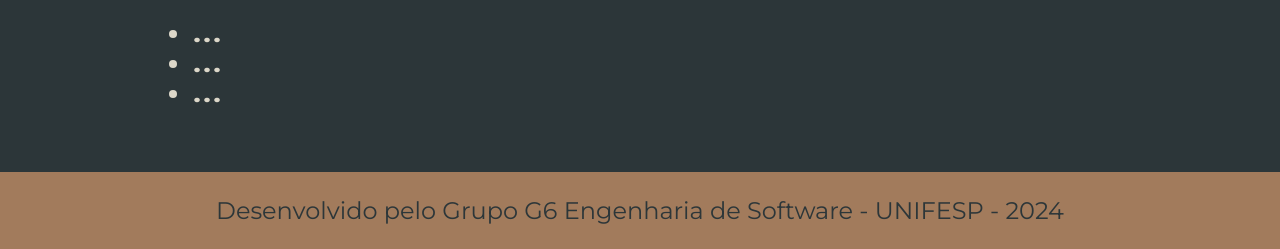
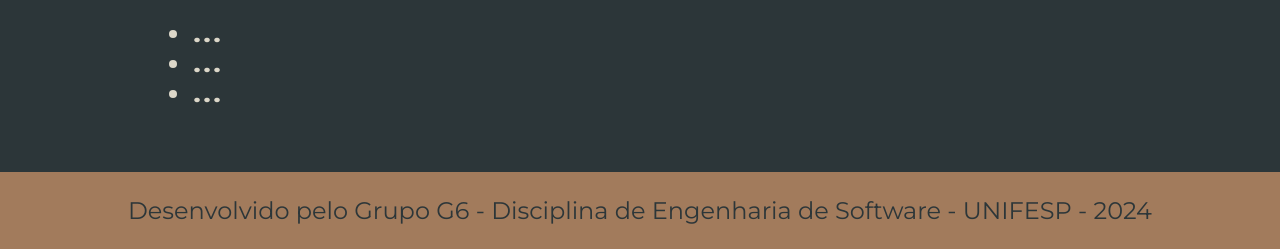
Before and after one commit to IsabelaAmaroh/G6., a plain HTML site: page projeto.html in a window 1280 px wide. Shown: the part 626-875 px from the top of the page. Drawn offline with nearby package versions, Linux system fonts and the light colour scheme.

Commit message:
Update projeto.html
up: footer

```diff
--- a/projeto.html
+++ b/projeto.html
@@ -37,6 +37,6 @@
         </section>
         <img class="apresentacao_imagem" src="./assets/g6.png" alt="Foto G6">
     </main>
-    <footer class="rodape">Desenvolvido pelo Grupo G6 Engenharia de Software - UNIFESP - 2024</footer>
+    <footer class="rodape">Desenvolvido pelo Grupo G6 - Disciplina de Engenharia de Software - UNIFESP - 2024</footer>
 </body>
 </html>
```
